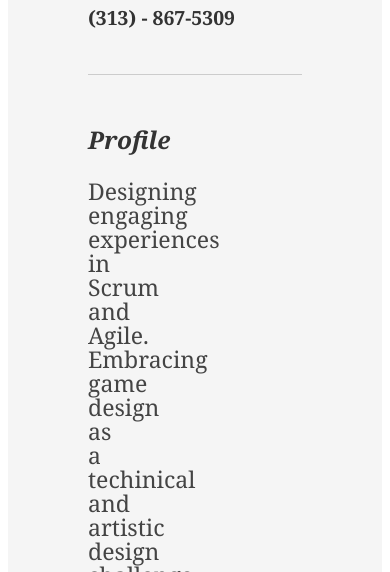
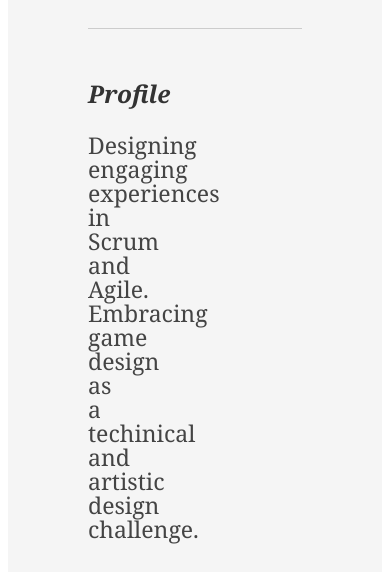
Before and after one commit to PandorasGit/pandorasgit.github.io, a plain HTML site: page index.html in a window 390 px wide. Shown: the part 528-1100 px from the top of the page. Drawn offline with Linux system fonts and the light colour scheme; a small style sheet from the web is missing.

Commit message:
Remove template phone number

```diff
--- a/index.html
+++ b/index.html
@@ -28,7 +28,7 @@
 					<div class="contact-info">
 						<h3><a id="pdf" href="#">Downloadable PDF Coming Soon</a></h3>
 						<h3><a href="mailto:waroberts@bsu.edu">waroberts@bsu.edu</a></h3>
-                        <h3>(313) - 867-5309</h3>
+                        <h3></h3>
 					</div><!--// .contact-info -->
 				</div>
 			</div><!--// .yui-gc -->
```
